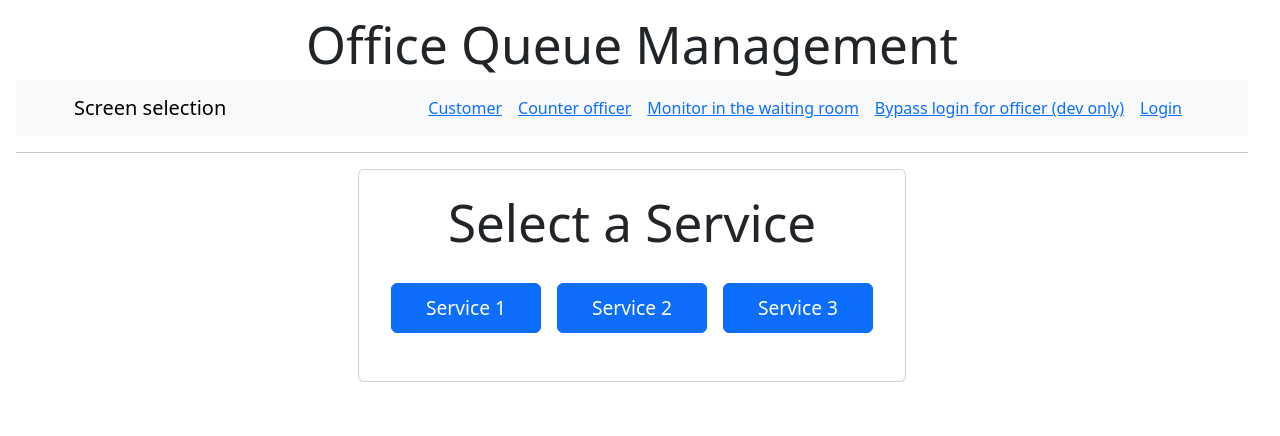
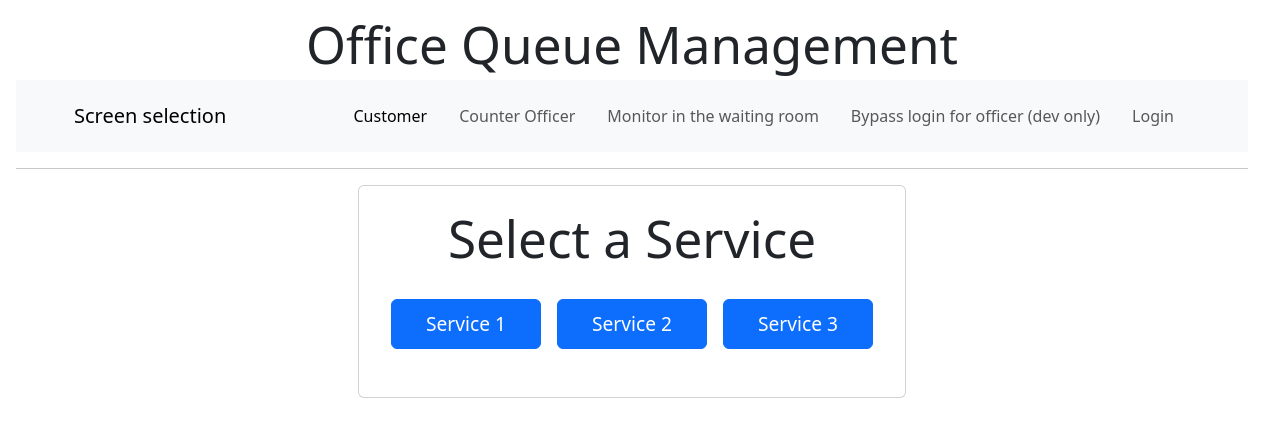
Before and after one commit to TheAlexTAG/se2-10-OQM, a React (Vite) app in the folder code/client/: page / in a window 1280 px wide. Shown: the top 436 px of the page. Built offline with nearby package versions, Linux system fonts and the light colour scheme; no server answers.

Commit message:
Graphical improvements for TopBar

```diff
--- a/code/client/src/components/CallNextCustomer.tsx
+++ b/code/client/src/components/CallNextCustomer.tsx
@@ -1,6 +1,14 @@
 import { useState, useEffect } from "react";
 import axios from "axios";
-import { Alert, Button, Card, Container, Spinner } from "react-bootstrap";
+import {
+  Alert,
+  Button,
+  Card,
+  Container,
+  Spinner,
+  Row,
+  Col,
+} from "react-bootstrap";
 
 interface Ticket {
   ticketId: number;
@@ -12,17 +20,12 @@ interface Ticket {
   served: number;
 }
 
-interface CounterService {
-  counterId: number;
-  serviceId: number;
-}
-
 const CallNextCustomer = () => {
   const [currentTicket, setCurrentTicket] = useState<Ticket | null>(null);
   const [loading, setLoading] = useState<boolean>(false);
   const [error, setError] = useState<string | null>(null);
 
-  // We assume the counter officer has a fixed counterId (e.g., 1) (testing)
+  // Fixed counterId for testing (can be dynamic in production)
   const counterId = 1;
 
   const fetchCurrentCustomer = async () => {
@@ -39,6 +42,7 @@ const CallNextCustomer = () => {
       setLoading(false);
     }
   };
+
   const fetchNextCustomer = async () => {
     setLoading(true);
     setError(null); // Reset error
@@ -62,8 +66,8 @@ const CallNextCustomer = () => {
     setError(null); // Reset error
     try {
       await axios.post("/api/mark-done", {
-        //ticketCode: currentTicket.code,
-        //counterId: counterId,
+        // ticketCode: currentTicket.code,
+        // counterId: counterId,
       });
       setCurrentTicket(null); // Clear the current ticket
     } catch (err) {
@@ -79,27 +83,34 @@ const CallNextCustomer = () => {
   }, []);
 
   return (
-    <Container className="mt-4">
+    <Container className="mt-5 d-flex flex-column align-items-center">
       <h2 className="text-center mb-4">
         Counter {counterId} - Call Next Customer
       </h2>
 
+      {/* Loading Spinner */}
       {loading && (
-        <div className="text-center">
-          <Spinner animation="border" role="status" />
+        <div className="text-center mb-4">
+          <Spinner animation="border" role="status">
             <span className="visually-hidden">Loading...</span>
+          </Spinner>
         </div>
       )}
 
+      {/* Error Message */}
       {error && (
         <Alert variant="danger" className="text-center">
           {error}
         </Alert>
       )}
 
+      {/* Current Ticket Information */}
       {currentTicket ? (
-        <Card className="text-center mb-3">
-          <Card.Header>Current Ticket</Card.Header>
+        <Card
+          className="text-center mb-4 shadow"
+          style={{ maxWidth: "500px", width: "100%" }}
+        >
+          <Card.Header as="h5">Current Ticket</Card.Header>
           <Card.Body>
             <Card.Title>Ticket ID: {currentTicket.ticketId}</Card.Title>
             <Card.Text>Service Type: {currentTicket.serviceId}</Card.Text>
@@ -114,20 +125,28 @@ const CallNextCustomer = () => {
           </Card.Body>
         </Card>
       ) : (
-        <Alert variant="info" className="text-center">
+        <Alert
+          variant="info"
+          className="text-center"
+          style={{ maxWidth: "500px", width: "100%" }}
+        >
           No active ticket. Call the next customer.
         </Alert>
       )}
 
-      <div className="text-center">
+      {/* Call Next Customer Button */}
+      <Row className="justify-content-center">
+        <Col xs="auto">
           <Button
             variant="primary"
             onClick={fetchNextCustomer}
             disabled={loading || !!currentTicket}
+            className="mt-3"
           >
             Call Next Customer
           </Button>
-      </div>
+        </Col>
+      </Row>
     </Container>
   );
 };
--- a/code/client/src/components/TopBar.tsx
+++ b/code/client/src/components/TopBar.tsx
@@ -16,45 +16,58 @@ function TopBar() {
             <Nav className="ms-auto">
               <Nav.Link as="div">
                 <NavLink
-                  className={({ isActive }) => (isActive ? "active" : "")}
                   to="/"
+                  className={({ isActive }) =>
+                    isActive ? "active nav-link" : "nav-link"
+                  }
                 >
                   Customer
                 </NavLink>
               </Nav.Link>
               <Nav.Link as="div">
                 <NavLink
-                  className={({ isActive }) => (isActive ? "active" : "")}
-                  to={`/login`}
+                  to="/login"
+                  className={({ isActive }) =>
+                    isActive ? "active nav-link" : "nav-link"
+                  }
                 >
-                  Counter officer
+                  Counter Officer
                 </NavLink>
               </Nav.Link>
+
               <Nav.Link as="div">
                 <NavLink
-                  className={({ isActive }) => (isActive ? "active" : "")}
-                  to={`/display`}
+                  to="/display"
+                  className={({ isActive }) =>
+                    isActive ? "active nav-link" : "nav-link"
+                  }
                 >
                   Monitor in the waiting room
                 </NavLink>
               </Nav.Link>
               <Nav.Link as="div">
                 <NavLink
-                  className={({ isActive }) => (isActive ? "active" : "")}
-                  to={`/officer`}
+                  to="/officer"
+                  className={({ isActive }) =>
+                    isActive ? "active nav-link" : "nav-link"
+                  }
                 >
                   Bypass login for officer (dev only)
                 </NavLink>
               </Nav.Link>
               {loggedIn ? (
                 <Nav.Link as="div">
-                  <div>LoggedIn</div>
+                  <NavLink to="/logout" className="nav-link">
+                    <div>Log Out</div>
+                  </NavLink>
                 </Nav.Link>
               ) : (
                 <Nav.Link as="div">
                   <NavLink
-                    className={({ isActive }) => (isActive ? "active" : "")}
                     to="/login"
+                    className={({ isActive }) =>
+                      isActive ? "active nav-link" : "nav-link"
+                    }
                   >
                     Login
                   </NavLink>
--- a/code/client/src/styles/GetTicket.css
+++ b/code/client/src/styles/GetTicket.css
@@ -1,5 +1,4 @@
 .centered-container {
-<<<<<<< HEAD
   display: flex;
   justify-content: center;
   align-items: center;
@@ -21,24 +20,3 @@ button.btn {
   padding: 20px;
   font-size: 1.1rem;
 }
-=======
-    height: 100vh;
-    width: 100vw;
-    display: flex;
-    justify-content: center;
-    align-items: center;
-    flex-direction: column;
-  }
-
-  h1 {
-    font-size: 2rem;
-    margin-bottom: 20px;
-  }
-
-  button.btn {
-    padding: 10px 20px;
-    font-size: 1.2rem;
-  }
-
-
->>>>>>> 7074cdfa416e1571356f434631a17c09af1f1a02
```
Lines whose indentation alone changed are shown as unchanged.
